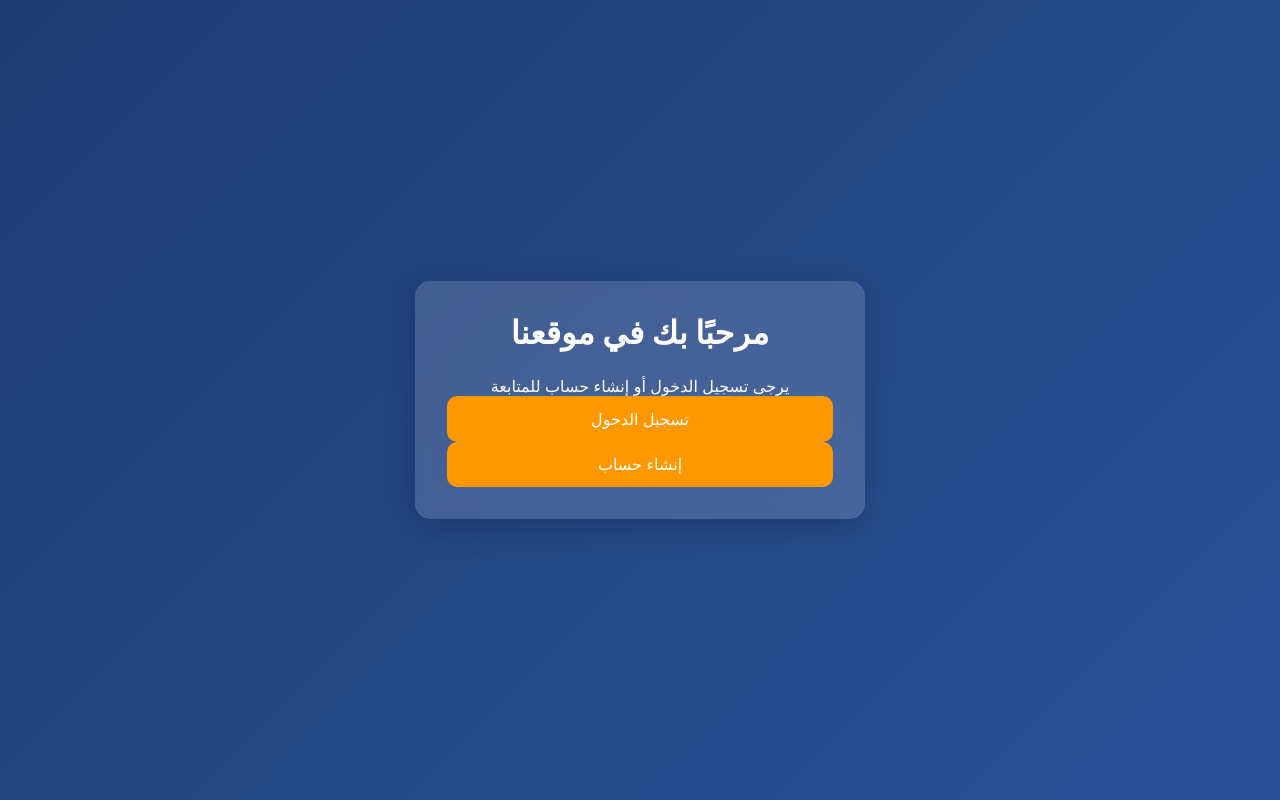
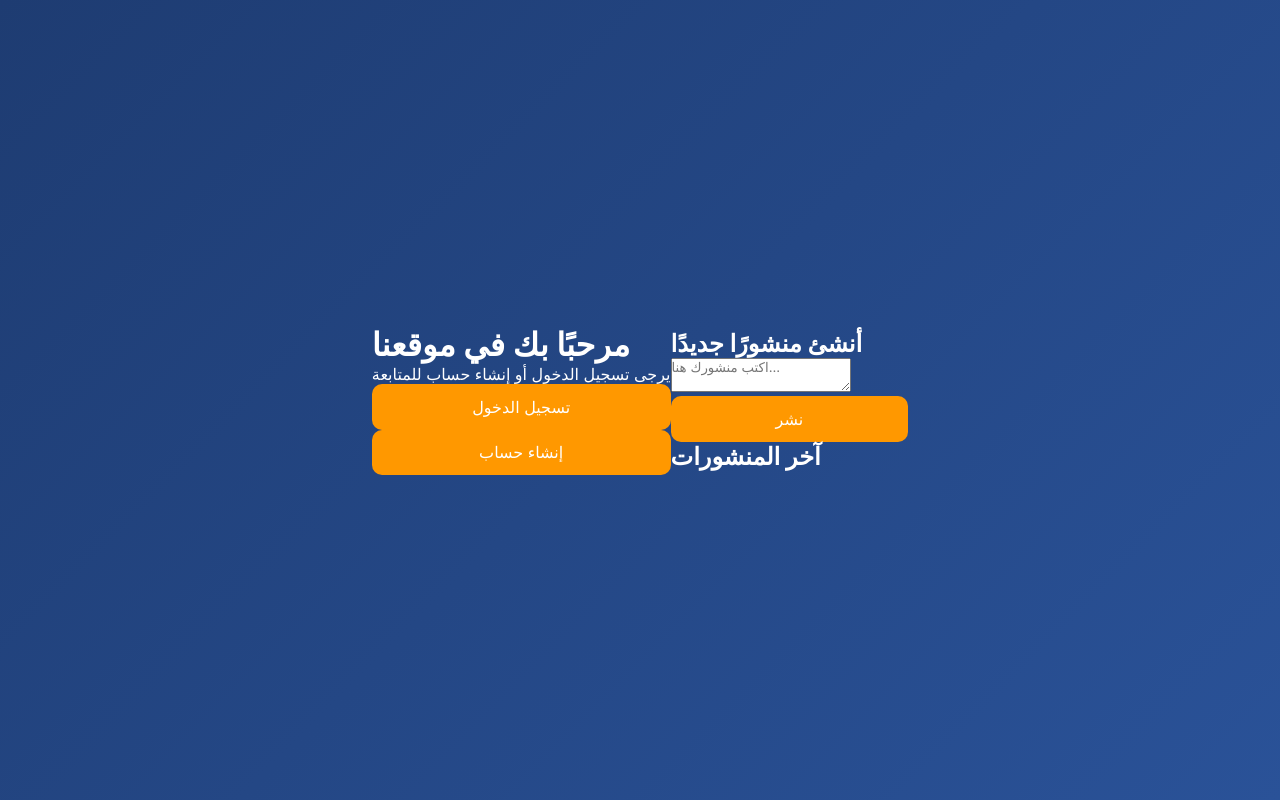
Before and after one commit to nigfuhjfxtg/Test-Project-1, a website: page public/index.html in a window 1280 px wide. Drawn offline with Linux system fonts and the light colour scheme.

Commit message:
Update index.html

```diff
--- a/public/index.html
+++ b/public/index.html
@@ -1,23 +1,27 @@
-<!DOCTYPE html>
-<html lang="ar">
+<!DOCTYPE html><html lang="ar">
 <head>
-  <meta charset="UTF-8">
-  <meta name="viewport" content="width=device-width, initial-scale=1.0">
-  <title>الصفحة الرئيسية</title>
-  <link rel="stylesheet" href="/style.css">
-  <!-- تمت إزالة إعادة التوجيه التلقائي لتجنب إعادة تحميل الصفحة باستمرار -->
+    <meta charset="UTF-8">
+    <meta name="viewport" content="width=device-width, initial-scale=1.0">
+    <title>الصفحة الرئيسية</title>
+    <link rel="stylesheet" href="style.css">
 </head>
 <body>
-  <div class="container">
-    <h1>مرحبًا بك في موقعنا</h1>
-    <p>يرجى تسجيل الدخول أو إنشاء حساب للمتابعة</p>
+    <header>
+        <h1>مرحبًا بك في موقعنا</h1>
+        <p>يرجى تسجيل الدخول أو إنشاء حساب للمتابعة</p>
+        <button onclick="window.location.href='login.html'">تسجيل الدخول</button>
+        <button onclick="window.location.href='signup.html'">إنشاء حساب</button>
+    </header><div class="post-container">
+    <h2>أنشئ منشورًا جديدًا</h2>
+    <form id="postForm">
+        <textarea id="postContent" placeholder="اكتب منشورك هنا..." required></textarea>
+        <button type="submit">نشر</button>
+    </form>
+    <h2>آخر المنشورات</h2>
+    <div id="posts"></div>
+</div>
 
-    <div class="buttons">
-      <a href="login.html"><button type="button">تسجيل الدخول</button></a>
-      <a href="signup.html"><button type="button">إنشاء حساب</button></a>
-    </div>
-  </div>
+<script src="script.js"></script>
 
-  <script src="/script.js"></script>
 </body>
 </html>
```
